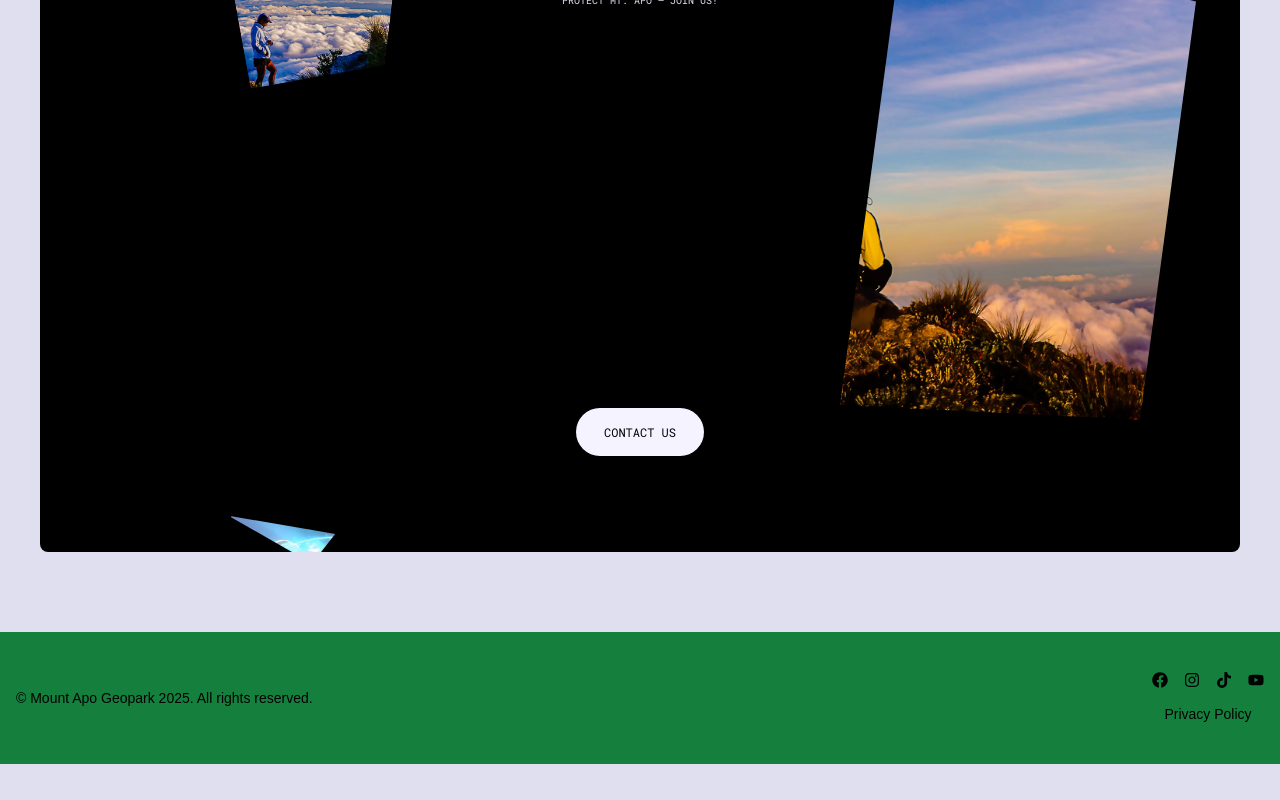
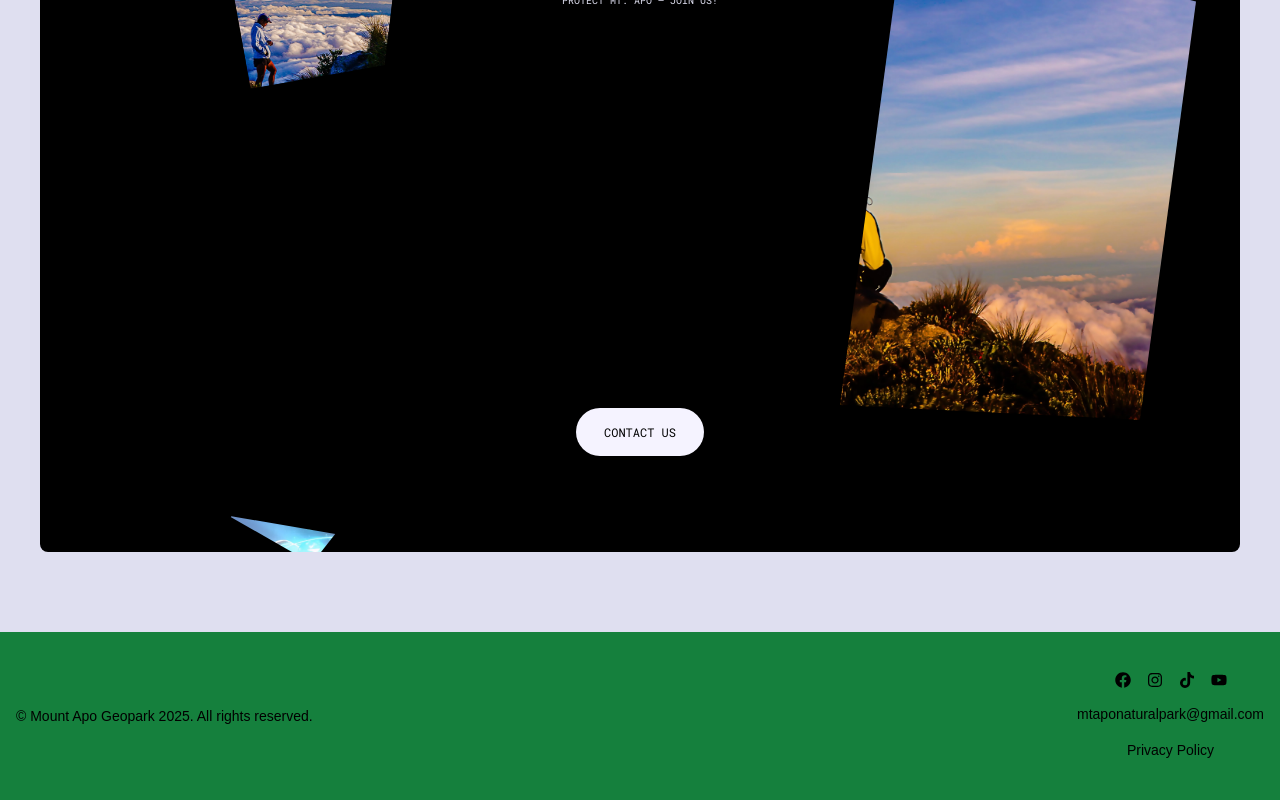
Before and after one commit to vandyke1906/animated-manp, a React (Vite) app: page / in a window 1280 px wide. Shown: the part 6245-7045 px from the top of the page. Before the commit the page ends 7009 px from the top, so only its background shows below. Built offline with nearby package versions, Linux system fonts and the light colour scheme; a web font is replaced by a local one.

Commit message:
added email in footer

```diff
--- a/src/components/Footer.jsx
+++ b/src/components/Footer.jsx
@@ -22,6 +22,7 @@ const Footer = () => {
                             </a>
                         ))}
                     </div>
+                    <p className="text-center text-sm md:text-right">mtaponaturalpark@gmail.com</p>
                     <a href="#privacy-policy" className="text-center text-sm hover:underline md:text-right" >Privacy Policy</a>
 
                 </div>
```
